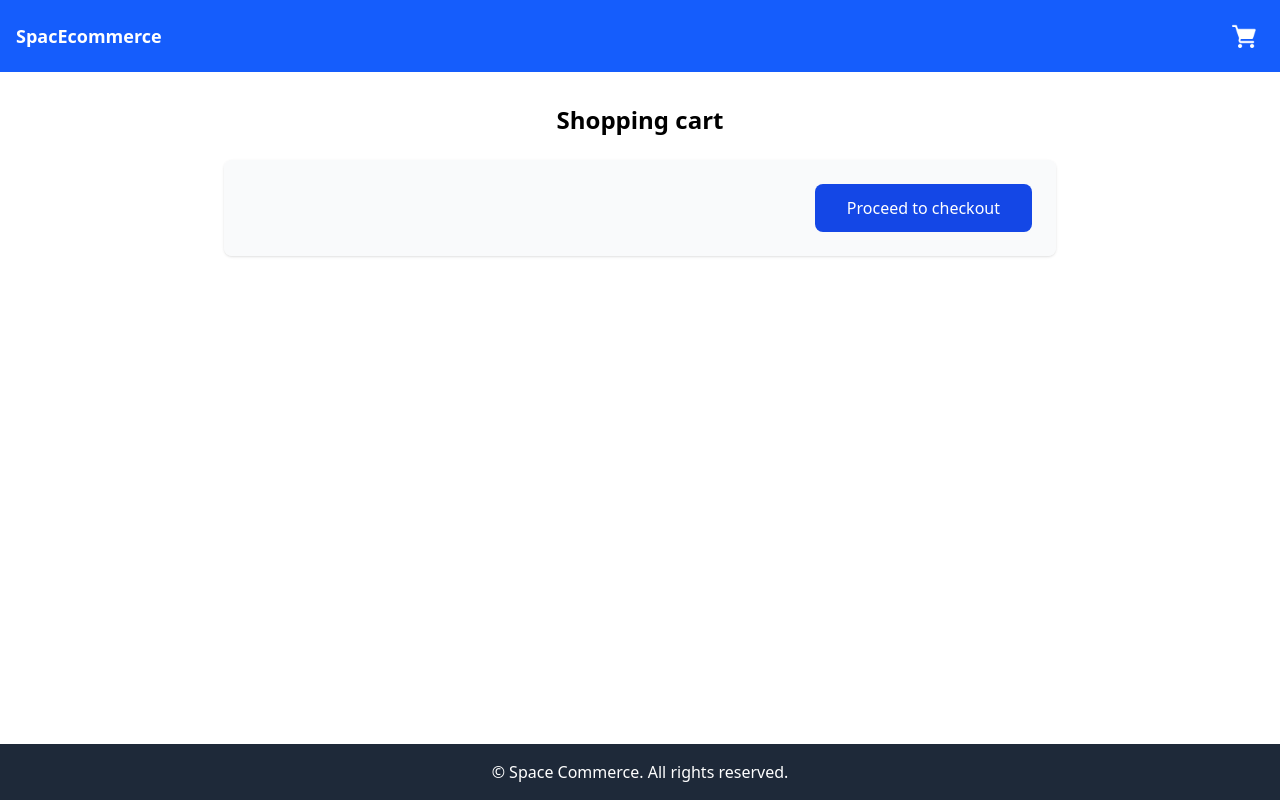
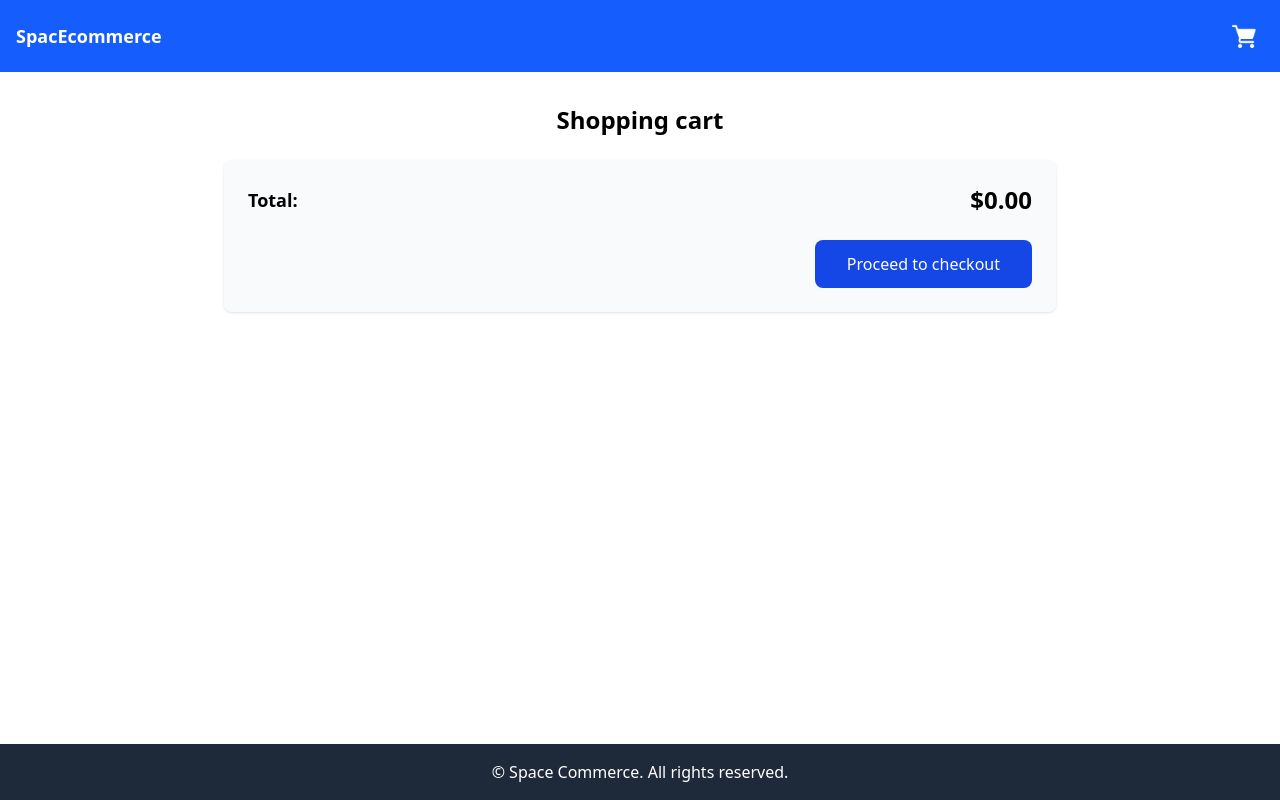
Before and after one commit to Rafaelbra/ecommerce-project, a React (Vite) app: page /cart in a window 1280 px wide. Built offline with nearby package versions, Linux system fonts and the light colour scheme.

Commit message:
Adding $ CartTotal

```diff
--- a/src/components/Header.jsx
+++ b/src/components/Header.jsx
@@ -1,14 +1,21 @@
 import { NavLink } from "react-router"
 import checkoutImage from '../assets/checkoutImage.png'
+import { use } from "react"
+import { CartContext } from "../context/CartContext"
 
 const Header = () => {
+  const {cartCount} = use(CartContext)
+
   return (
     <header className='bg-blue-600 text-white p-4 flex justify-between items-center'>
         <NavLink to='/' className='hover:opacity-80 transition-opacity'>
           <h1 className='text-lg font-bold'>SpacEcommerce</h1>
         </NavLink>
-        <NavLink to='/cart' className='p-2 hover:bg-blue-700 transition-colors rounded-full'>
+        <NavLink to='/cart' className='p-2 hover:bg-blue-700 transition-colors rounded-full relative'>
         <img src={checkoutImage} alt='Checkout' className="h-6 w-6 invert"></img></NavLink>
+        {cartCount > 0 && (
+          <span className="absolute top-3 right-3 bg-red-500 text-white text-xs rounded-full h-5 w-5 flex items-center justify-center">{cartCount}</span>
+        )}
     </header>
   )
 }
--- a/src/context/CartProvider.jsx
+++ b/src/context/CartProvider.jsx
@@ -37,8 +37,19 @@ export function Cartprovider({children}) {
         )) .filter(item => item.quantity > 0)
     }
 
+    let cartCount = 0;
+    for ( const item of items ) {
+        cartCount = cartCount + item.quantity;
+    }
+
+    let cartTotal = 0;
+    for ( const item of items ) {
+        const itemTotal = item.price * item.quantity;
+        cartTotal = cartTotal + itemTotal;
+    }
+
     return (
-        <CartContext.Provider value={{items, addItem, removeItem, updateQuantity}}>
+        <CartContext.Provider value={{items, addItem, removeItem, updateQuantity, cartCount, cartTotal}}>
             {children}
         </CartContext.Provider>
     )
--- a/src/pages/Cart.jsx
+++ b/src/pages/Cart.jsx
@@ -3,7 +3,7 @@ import { CartContext } from "../context/CartContext"
 import { Link } from "react-router";
 
 export default function Cart() {
-    const {items, removeItem, updateQuantity} = use(CartContext)
+    const {items, removeItem, updateQuantity, cartTotal} = use(CartContext)
     return <div className="p-8 max-w-4xl mx-auto ">
         <h1 className="text-2xl font-bold mb-6">Shopping cart</h1>
         <div className="bg-white rounded-lg shadow overflow-hidden">
@@ -30,6 +30,10 @@ export default function Cart() {
                 ))}
             </div>
                 <div className="p-6 bg-gray-50">
+                    <div className="flex justify-between items-center mb-6">
+                        <span className="text-lg font-semibold ">Total: </span>
+                        <span className="text-2xl font-bold ">${cartTotal.toFixed(2)}</span>
+                    </div>
                     <div className="flex justify-end">
                         <Link to='/checkout' className='bg-blue-600 text-white px-8 py-3 rounded-lg hover: bg-blue-700 transition'>
                         Proceed to checkout
```
